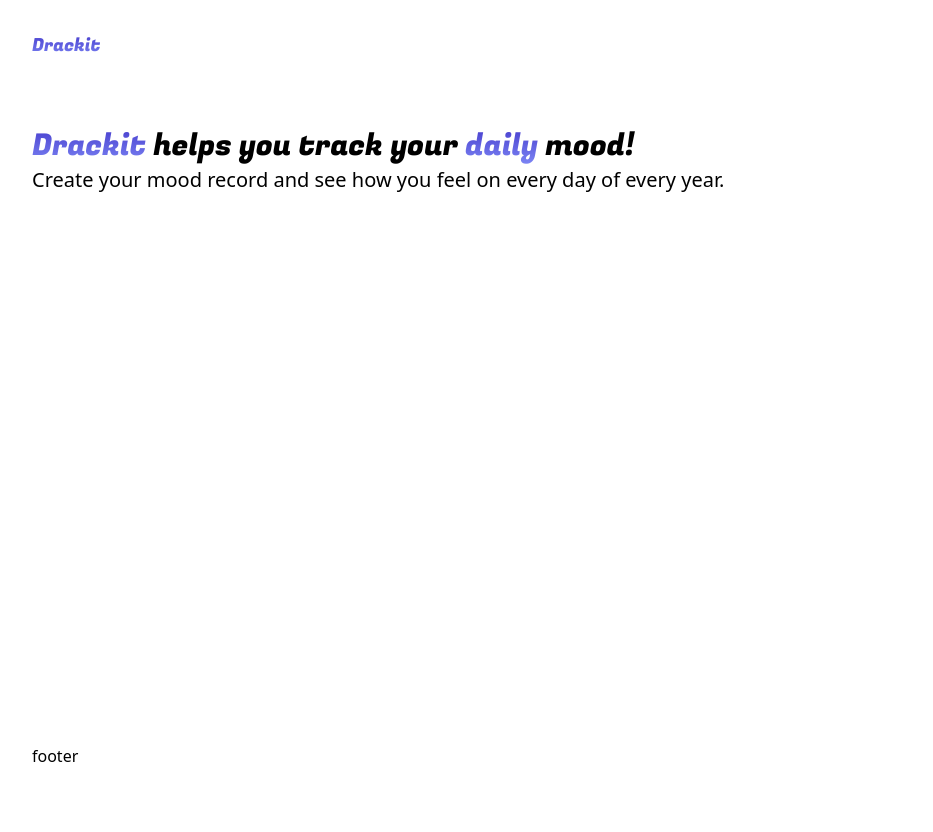
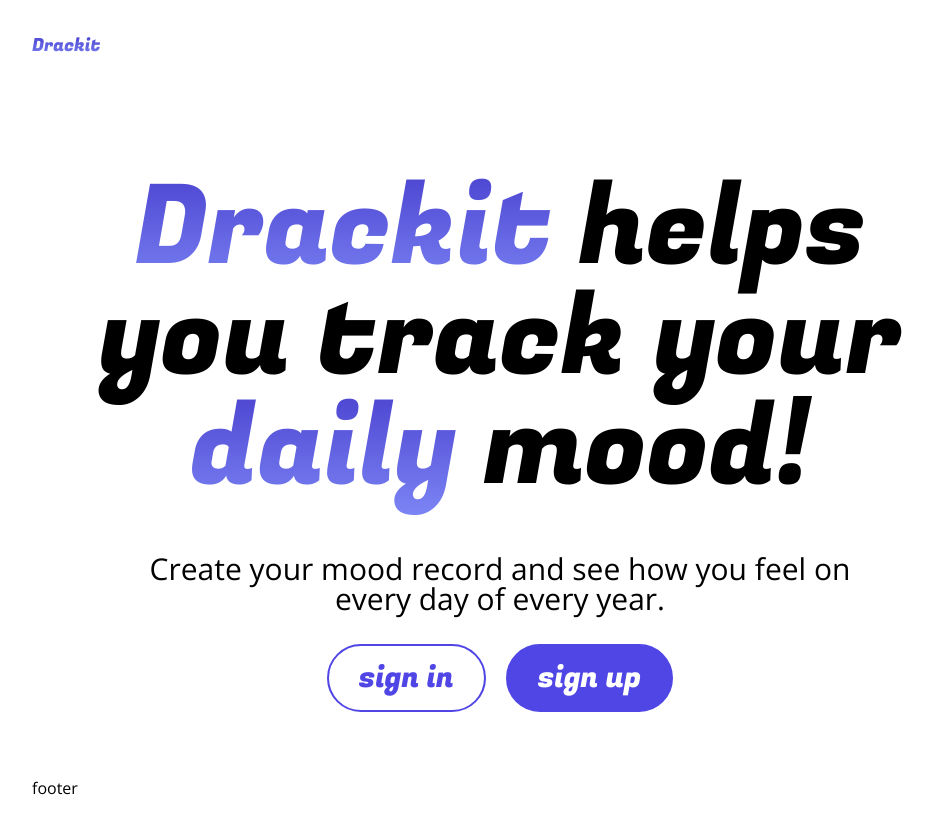
Before and after one commit to irisxvii/next, a Next.js app: page / in a window 1280 px wide. Shown: the whole page, without its empty margins (140-1073 px from the left). Before the commit the page ends 800 px from the top, so only its background shows below. Built offline with nearby package versions, Linux system fonts and the light colour scheme.

Commit message:
added buttons

```diff
--- a/app/globals.css
+++ b/app/globals.css
@@ -8,11 +8,46 @@
     -webkit-text-fill-color: transparent;
 }
 .maintext{
+    font-size: 110px;
+}
+.subtext{
     font-size: 30px;
 }
-.subtext{
-    font-size: 20px;
+h1{
+    margin-bottom: 50px;
+    text-align: center;
+
 }
-h1{
-    margin-bottom: 10px;
+p{
+    text-align: center;
+    max-width: 780px;
 }
+.spacing{
+    line-height: 1;
+}
+.custom-button {
+    padding: 20px 30px;
+    border-radius: 9999px;
+    border: 2px solid #4F46E5;
+    background-color: transparent;
+    color: #4F46E5;
+    font-size: 30px;
+    transition: opacity 0.2s ease-in-out;
+    cursor: pointer;
+}
+
+.custom-button-dark {
+    background-color: #4F46E5;
+    color: white;
+}
+
+.custom-button:hover {
+    opacity: 0.7;
+}
+
+.button-container {
+    display: flex;
+    justify-content: center;
+    gap: 20px;
+    margin-top: 30px;
+}
--- a/app/layout.js
+++ b/app/layout.js
@@ -1,7 +1,11 @@
 import localFont from "next/font/local";
 import "./globals.css";
-import { Fugaz_One } from '@next/font/google';
+import { Fugaz_One, Open_Sans } from '@next/font/google';
 
+const opensans = Open_Sans({
+  weight: '400',
+  subsets: ['latin'],
+});
 
 const fugazOne = Fugaz_One({
   weight: '400',
@@ -42,7 +46,7 @@ export default function RootLayout({ children }) {
   return (
     <html lang="en">
       <body
-         className={`w-full max-w-[1000px] mx-auto text-sm sm:text-base min-h-screen flex flex-col ${geistSans.variable} ${geistMono.variable} antialiased`}
+         className={`w-full max-w-[1000px] mx-auto text-sm sm:text-base min-h-screen flex flex-col `+ opensans.className}
          style={{ minHeight: '100vh' }} >
         {header}
         {children}
--- /dev/null
+++ b/component/Button.js
@@ -0,0 +1,17 @@
+import { Fugaz_One } from '@next/font/google';
+import React from 'react';
+
+const fugazOne = Fugaz_One({
+    weight: '400',
+    subsets: ['latin'],
+});
+
+export default function Button(props) {
+    const { text, dark } = props;
+
+    return (
+        <button className={`custom-button ${dark ? 'custom-button-dark' : ''} ${fugazOne.className}`}>
+            {text}
+        </button>
+    );
+}
--- a/component/Hero.js
+++ b/component/Hero.js
@@ -1,5 +1,6 @@
 import React from 'react';
 import { Fugaz_One } from '@next/font/google';
+import Button from './Button';
 
 const fugazOne = Fugaz_One({
   weight: '400',
@@ -9,8 +10,12 @@ const fugazOne = Fugaz_One({
 export default function Hero() {
     return (
         <div className='maintext py-4 md:py-10 flex flex-col gap-8 sm:gap-10'>
-            <h1 className={'text-5xl sm:text-6xl md:text-7xl text-center lg:text-8xl ' + fugazOne.className}><span className='textGradient'>Drackit</span> helps you track your <span className='textGradient'>daily</span> mood!</h1>
-            <p className='subtext text-lg sm:text-xl md:text-2xl text-center w-full mx-auto max-w-[600px]'>Create your mood record and see how you feel on <span className='font-semibold'>every day of every year.</span></p>
+            <h1 className={'spacing text-5xl sm:text-6xl md:text-7xl text-center lg:text-8xl ' + fugazOne.className}><span className='textGradient'>Drackit</span> helps you track your <span className='textGradient'>daily</span> mood!</h1>
+            <p className='spacing subtext text-lg sm:text-xl md:text-2xl text-center w-full mx-auto max-w-[600px]'>Create your mood record and see how you feel on <span className='font-semibold'>every day of every year.</span></p>
+            <div className='button-container'>
+                <Button text="sign in" />
+                <Button text="sign up" dark={true} />
+            </div>
         </div>
     )
 }
```
